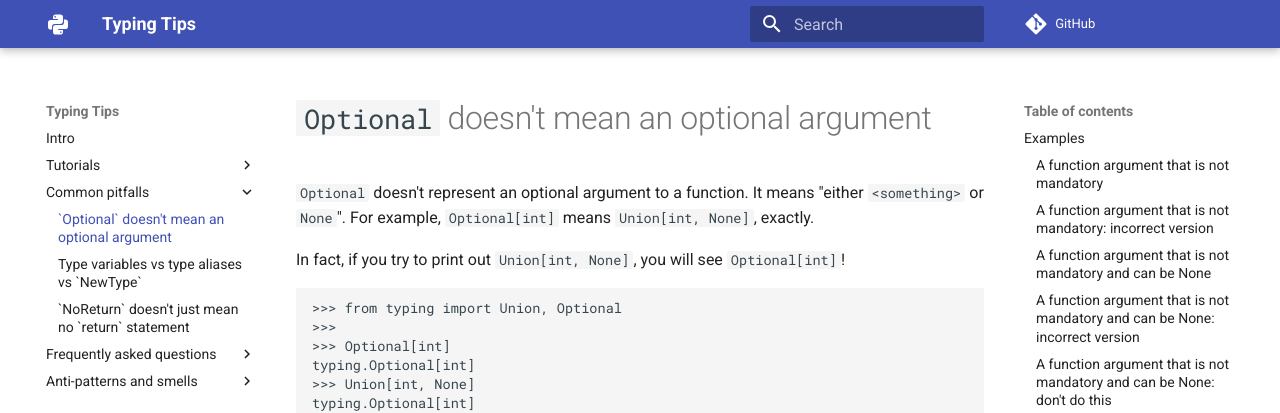
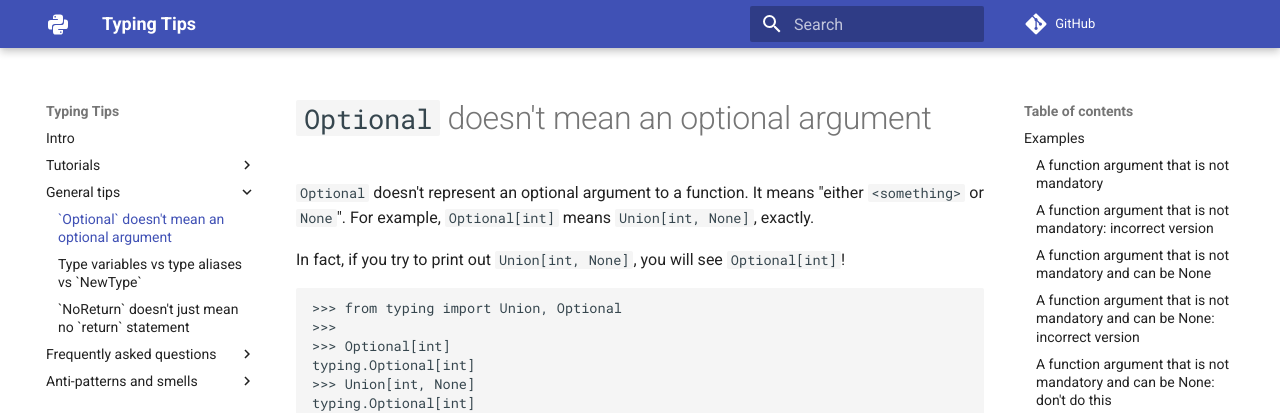
Before and after one commit to decorator-factory/typing-tips, an MkDocs documentation site: the page built from docs/tips/optional-is-not-optional/index.md, in a window 1280 px wide. Shown: the top 413 px of the page. Built offline with MkDocs 1.6.1 and Material for MkDocs 9.7.7, drawn with Linux system fonts in a browser that asks for light colours; comment, search, counter and statistics services are not loaded.

Commit message:
Rename "Common pitfalls" to "General tips"
This is less judgemental. It's also pretty vague whether something
is a "pitfall" or a "tip"

```diff
--- a/mkdocs.yml
+++ b/mkdocs.yml
@@ -12,10 +12,10 @@ nav:
       - "Generic types": tutorials/generics/generic-types/index.md
       - Variance: tutorials/generics/variance/index.md
       - "Variance for your own classes": tutorials/generics/custom-variance/index.md
-  - Common pitfalls:
-    - "`Optional` doesn't mean an optional argument": pitfalls/optional-is-not-optional/index.md
-    - "Type variables vs type aliases vs `NewType`": pitfalls/typevar-typealias-newtype/index.md
-    - "`NoReturn` doesn't just mean no `return` statement": pitfalls/no-return-confusion/index.md
+  - General tips:
+    - "`Optional` doesn't mean an optional argument": tips/optional-is-not-optional/index.md
+    - "Type variables vs type aliases vs `NewType`": tips/typevar-typealias-newtype/index.md
+    - "`NoReturn` doesn't just mean no `return` statement": tips/no-return-confusion/index.md
   - Frequently asked questions:
     - What if my function can raise an exception?: faq/sometimes-raises/index.md
   - Anti-patterns and smells:
```
Also changed, not shown: docs/tips/no-return-confusion/ide-type-narrowing.png (renamed from docs/pitfalls/no-return-confusion/ide-type-narrowing.png), docs/tips/no-return-confusion/ide-unreachable-code.png (renamed from docs/pitfalls/no-return-confusion/ide-unreachable-code.png), docs/tips/no-return-confusion/index.md (renamed from docs/pitfalls/no-return-confusion/index.md), docs/tips/optional-is-not-optional/index.md (renamed from docs/pitfalls/optional-is-not-optional/index.md), docs/tips/typevar-typealias-newtype/index.md (renamed from docs/pitfalls/typevar-typealias-newtype/index.md).
